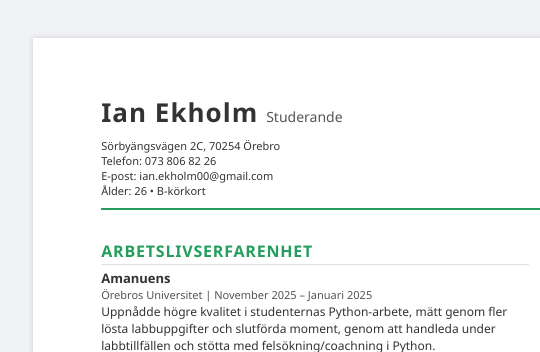
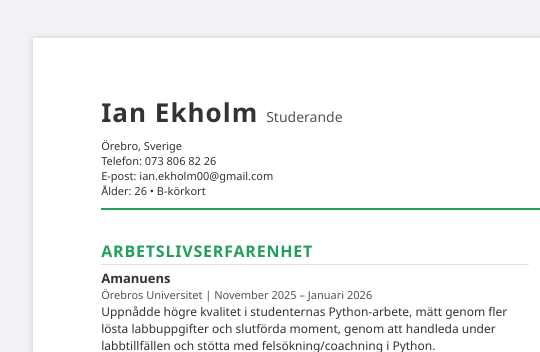
Before and after one commit to Z0lito/cv, a plain HTML site: page index.html in a window 1280 px wide. Shown: the top 352 px of the page, 210-750 px from the left. Drawn offline with Linux system fonts and the light colour scheme.

Commit message:
Update contact address and employment dates

```diff
--- a/index.html
+++ b/index.html
@@ -217,7 +217,7 @@
                 <span class="title">Studerande</span>
             </div>
             <div class="contact">
-                <span>Sörbyängsvägen 2C, 70254 Örebro</span>
+                <span>Örebro, Sverige</span>
                 <span>Telefon: 073 806 82 26</span>
                 <span>E-post: ian.ekholm00@gmail.com</span>
                 <span>Ålder: 26 • B-körkort</span>
@@ -237,7 +237,7 @@
             <div class="item">
                 <div class="item-header">
                     <span class="role">Amanuens</span>
-                    <span class="place-date">Örebros Universitet | November 2025 – Januari 2025</span>
+                    <span class="place-date">Örebros Universitet | November 2025 – Januari 2026</span>
                 </div>
                 <p>Uppnådde högre kvalitet i studenternas Python-arbete, mätt genom fler lösta labbuppgifter och slutförda moment, genom att handleda under labbtillfällen och stötta med felsökning/coachning i Python.</p>
             </div>
```
